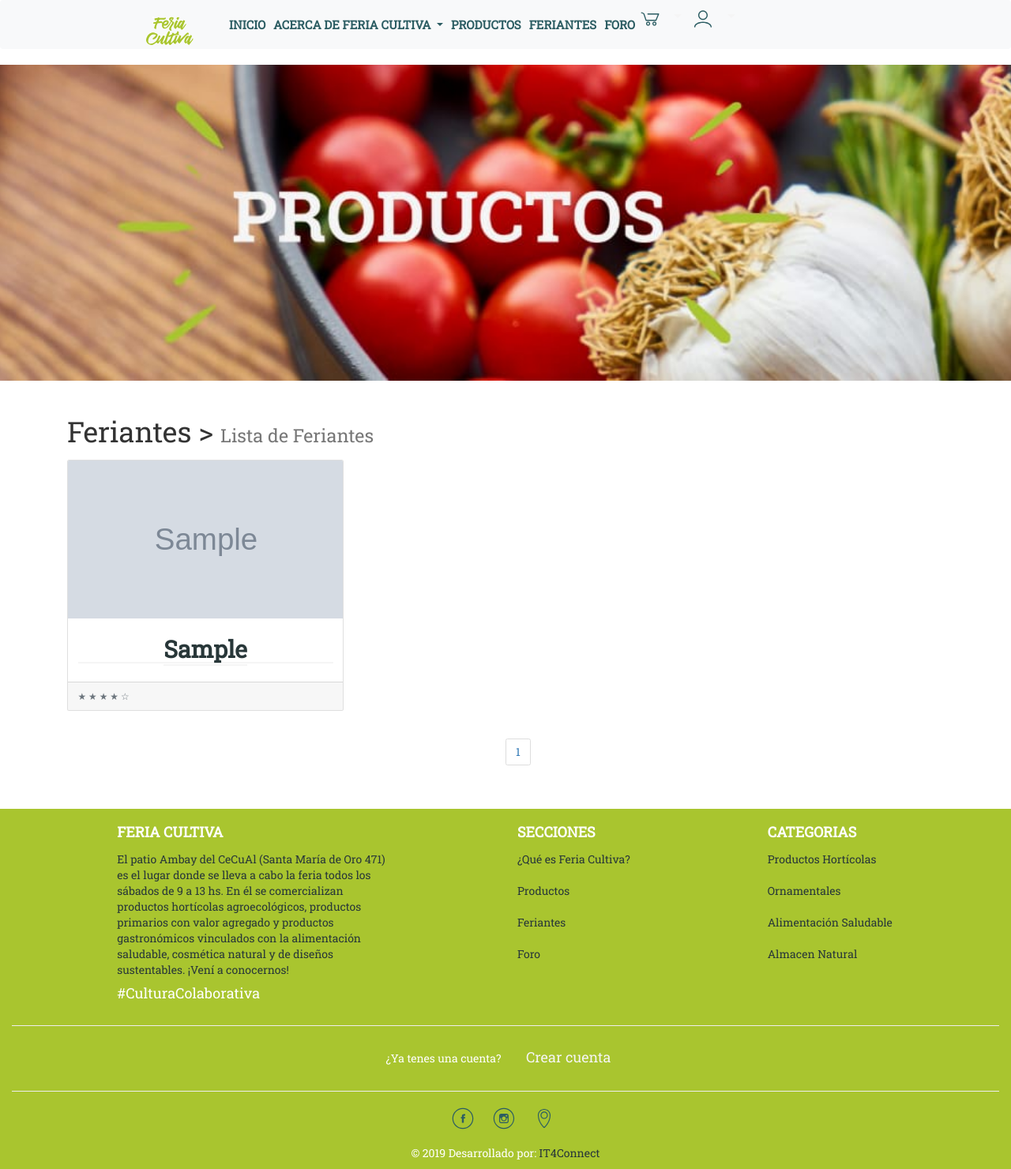
After one commit to EmaRuidiaz/Cecual, a Django app: template feriacultiva/templates/Feriante/listarFeriantesWeb.html in a window 1280 px wide. The commit adds this page. Shown: the whole page at 79% size. Run offline with Django 3.2, Linux system fonts and the light colour scheme; the template is opened without the code that fills it: most values are stand-ins (such as "Sample title", 1, 10 or a date in 2020); grey boxes marked "Sample" are stand-in pictures; some libraries are stand-ins or nearby versions.

Commit message:
feriantes terminado

```diff
--- a/feriacultiva/apps/feriante/urls.py
+++ b/feriacultiva/apps/feriante/urls.py
@@ -13,4 +13,6 @@ urlpatterns = [
 
     path('eliminar/<int:pk>', views.EliminarFeriante, name="eliminarFeriante"),
 
+    path('listaFeriantes', views.ListarFeriantesWeb.as_view(), name="feriantesWeb")
+
 ]
--- a/feriacultiva/feriacultiva/settings/base.py
+++ b/feriacultiva/feriacultiva/settings/base.py
@@ -11,7 +11,12 @@ https://docs.djangoproject.com/en/2.2/ref/settings/
 """
 
 import os
+<<<<<<< Updated upstream
 from decouple import config
+=======
+from decouple import config
+
+>>>>>>> Stashed changes
 
 # Build paths inside the project like this: os.path.join(BASE_DIR, ...)
 BASE_DIR = os.path.dirname(os.path.dirname(os.path.abspath(__file__)))
--- /dev/null
+++ b/feriacultiva/statics/css/feriantes.css
@@ -0,0 +1,47 @@
+section{
+	background-color: #fff;
+	font-family: "Roboto Slab", serif;
+}
+
+.img-feriante{
+	display:block;
+	margin:auto;
+}
+
+.card:hover .foto-ancla {
+	-webkit-transform:scale(1.1);transform:scale(1.1);}
+
+.card {overflow:hidden;}
+
+.titulo-feriante{
+   color: #283739;
+   font-size: 30px;
+   font-weight: bold;
+   font-family: "Roboto Slab", serif;
+   border-bottom: 2px solid #f5f5f5;
+   text-align: center;
+}
+
+.ancla-t{
+   color: #283739;
+   font-weight: bold;
+   font-family: "Roboto Slab", serif;
+   border-bottom: 2px solid #f5f5f5;
+}
+
+.ancla-t:link {
+  text-decoration:none;
+  color: #283739;
+}
+
+.ancla-t:visited{
+  text-decoration:none;
+  color: #283739;
+}
+
+
+.ancla-t:hover{
+  text-decoration:none;
+  color: #283739;
+  cursor:pointer;
+}
--- /dev/null
+++ b/feriacultiva/templates/Feriante/listarFeriantesWeb.html
@@ -0,0 +1,89 @@
+{% extends 'base.html' %}
+{% load static %}
+{% block titulo %} Feriantes {% endblock titulo%}
+{% block contenido %}
+<head>
+  <link rel="stylesheet" type="text/css" href="{% static 'css/feriantes.css' %}">
+</head>
+
+<header class="masthead" style="background-image: url({% static 'img/productos.jpg' %}) ">
+  <div class="container h-100">
+    <div class="row h-100 align-items-center">
+      <div class="col-12 text-center">
+        <h1 class="font-weight-light">  </h1>
+        <p class="lead"></p>
+      </div>
+    </div>
+  </div>
+</header>
+
+
+<section class="py-5"><!-- Page Content -->
+  <div class="container"><!-- Container página principal -->
+       <h1 class="my-4">Feriantes >
+       <small>Lista de Feriantes</small>
+       </h1>
+    <div class="row"> <!-- row página principal -->
+    {% if object_list|length == 0 %}
+           <label for="">No hay productos para esta categoria</label>
+    {% else%}
+     {% for p in object_list %}
+      <div class="col-lg-4 col-md-6 mb-4">
+            <div class="card h-100">
+              <a href="#" class="foto-ancla">
+                 {% if p.foto_feriante %}
+                <img class="img-feriante" src="{{p.foto_feriante.url}}" alt="" style="width:350px; height: 200px;">
+                {% else %}
+                 <img class="img-feriante" src="" alt="no existe foto" >
+                {% endif %}
+              </a>
+              <div class="card-body">
+                <h4 class="titulo-feriante">
+                  <a href="#" class="ancla-t"> {{p.encargado.first_name}} </a>
+                </h4>
+              </div>
+              <div class="card-footer">
+                <small class="text-muted">&#9733; &#9733; &#9733; &#9733; &#9734;</small>
+              </div>
+            </div>
+      </div>
+      {% endfor %}
+     {% endif %}
+    </div>
+
+    <!--/paginación-->
+        <div style="padding-left: 50%;">
+            <nav aria-label="Page navigation example">
+              <ul class="pagination">
+                {% if page_obj.has_previous %}
+                  <li class="page-item">
+                      <a class="page-link" href="?page={{ page_obj.previous_page_number}}" aria-label="Previous">Anterior
+                          <span aria-hidden="true">&laquo;</span>
+                          <span class="sr-only">Previous</span>
+                      </a>
+                  </li>
+                {% endif %}
+
+                {% for page in page_range %}
+                  <li {% if page == page_obj.number %} class="page-item" {% endif %}>
+                  <a class="page-link" href="?page={{ page }}">{{ page }}</a>
+                  </li>
+                {% endfor %}
+
+                {% if page_obj.has_next %}
+                <li class="page-item">
+                  <a class="page-link" href="?page={{ page_obj.next_page_number}}" aria-label="Next">
+                    <span aria-hidden="true">&raquo;</span>
+                    <span class="sr-only">Next</span>
+                  </a>
+                </li>
+                {% endif %}
+
+              </ul>
+            </nav>
+        </div>
+
+  </div><!--end row -->
+ </div>    <!-- /.container -->
+</section>
+{% endblock contenido%}
--- a/feriacultiva/templates/base.html
+++ b/feriacultiva/templates/base.html
@@ -72,7 +72,7 @@
               </li>
 
               <li class="nav-item">
-                          <a class="nav-link" href="" style=" color: #2c5d63; font-weight: bold; font-size: 15px; font-family: 'Roboto Slab';">FERIANTES</a>
+                          <a class="nav-link" href="{% url 'feriante:feriantesWeb' %}" style=" color: #2c5d63; font-weight: bold; font-size: 15px; font-family: 'Roboto Slab';">FERIANTES</a>
               </li>
               <li class="nav-item">
                             <a class="nav-link" href="#" style=" color: #2c5d63; font-weight: bold; font-size: 15px; font-family: 'Roboto Slab';">FORO</a>
```
Also changed, not shown: feriacultiva/apps/feriante/views.py (+31 -1 lines), feriacultiva/apps/producto/views.py (+28 -2 lines), feriacultiva/statics/css/det-producto.css (+5 -12 lines), feriacultiva/templates/Feriante/listarFeriantes.html (+30 -0 lines), feriacultiva/templates/Producto/detalle_Producto.html (+18 -24 lines), feriacultiva/templates/Producto/listar.html (+15 -24 lines).
